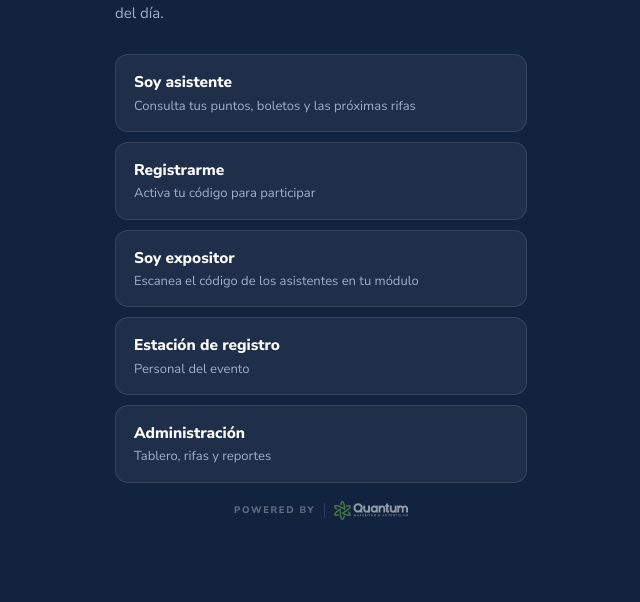
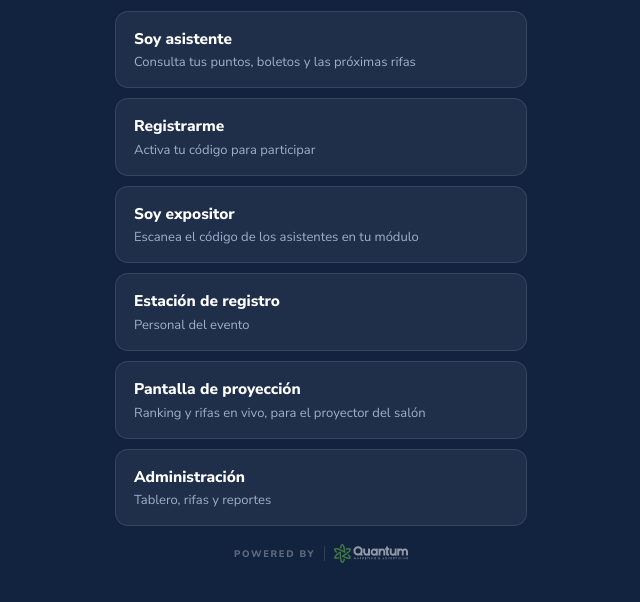
Before and after one commit to DireccionQuantum/AMPI, a website: page public/index.html in a window 1280 px wide. Shown: the part 176-778 px from the top of the page, without its empty margins (319-959 px from the left). Drawn offline with Linux system fonts and the light colour scheme.

Commit message:
Add files via upload

```diff
--- a/public/index.html
+++ b/public/index.html
@@ -50,6 +50,10 @@
       <div class="t">Estación de registro</div>
       <div class="d">Personal del evento</div>
     </a>
+    <a class="acceso" href="/pantalla" target="_blank" rel="noopener">
+      <div class="t">Pantalla de proyección</div>
+      <div class="d">Ranking y rifas en vivo, para el proyector del salón</div>
+    </a>
     <a class="acceso" href="/admin">
       <div class="t">Administración</div>
       <div class="d">Tablero, rifas y reportes</div>
```
